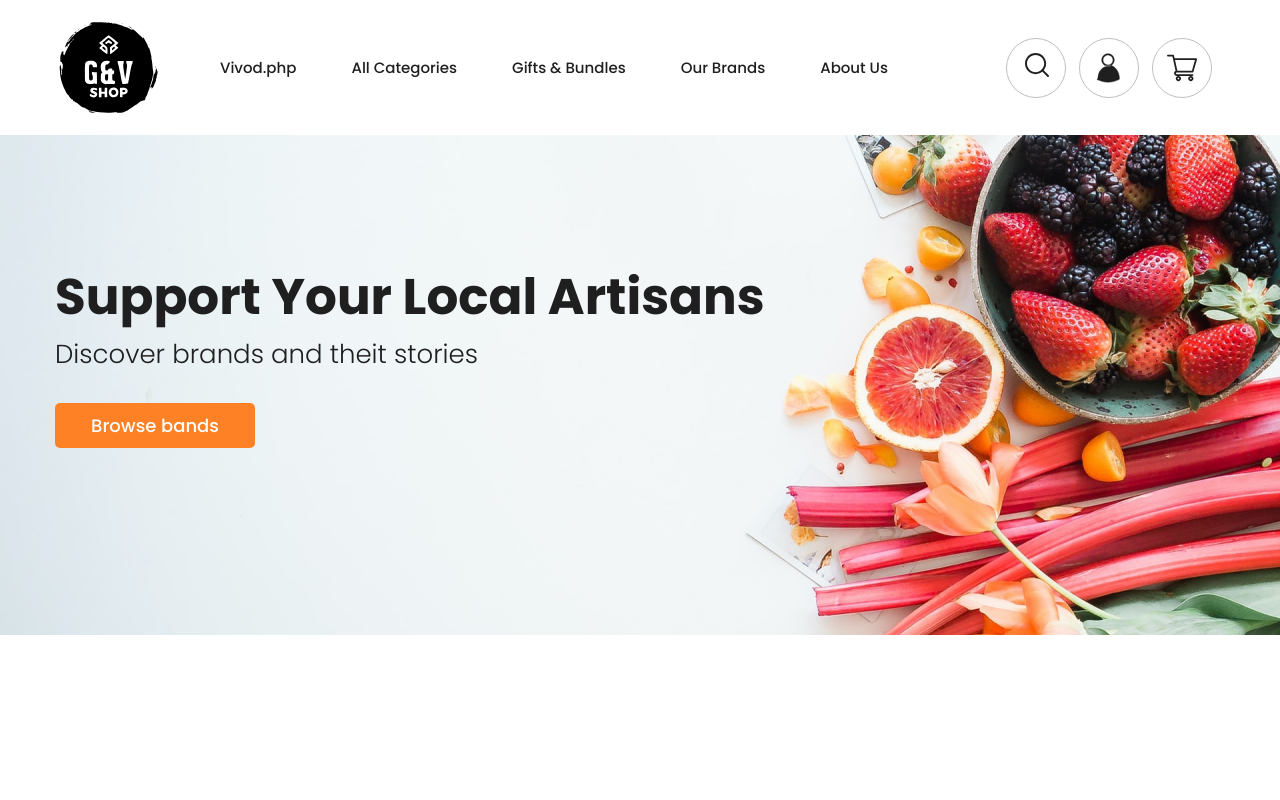
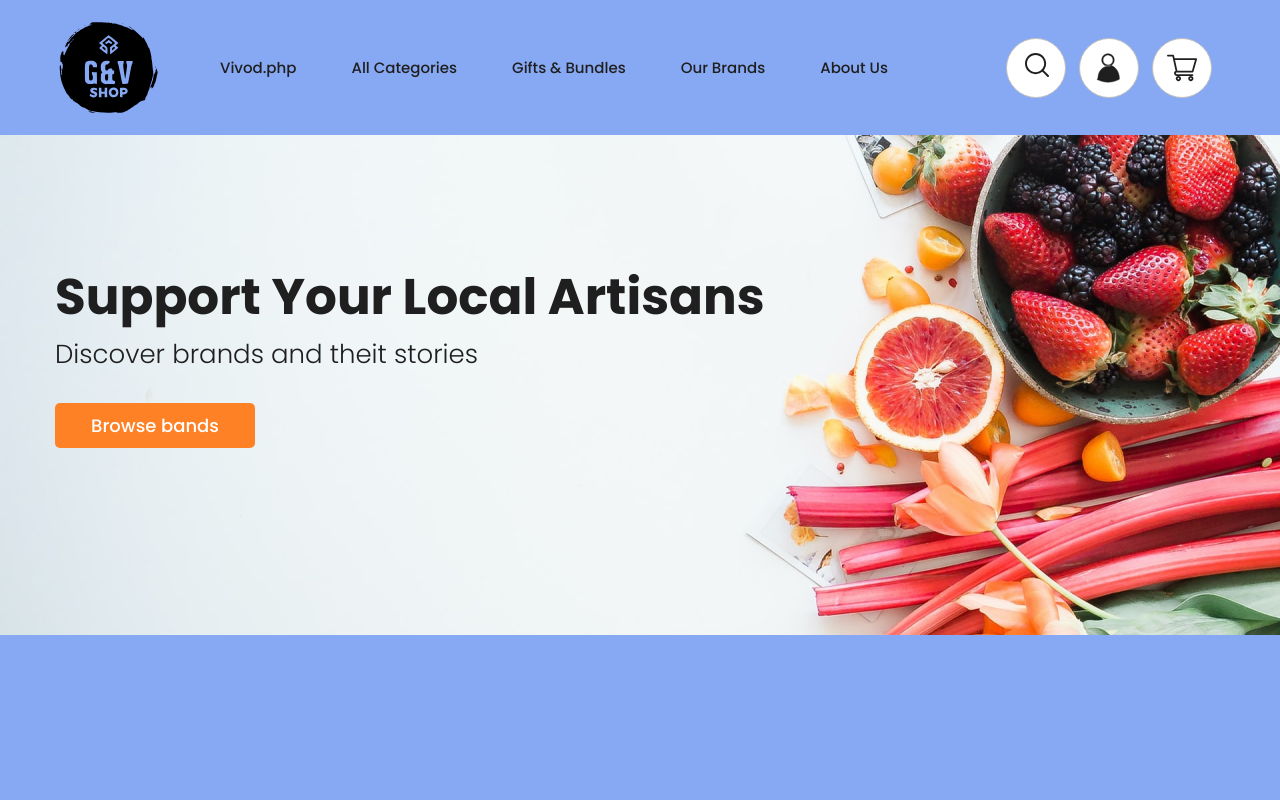
Before and after one commit to GEna2323/project, a PHP site: page / in a window 1280 px wide. Run offline with PHP 8.4, Linux system fonts and the light colour scheme.

Commit message:
Visual 20:00

```diff
--- a/css/profile.css
+++ b/css/profile.css
@@ -3,7 +3,7 @@ html, .main {
     align-items: center;
     justify-content: center;
     font-family: 'Jost', sans-serif;
-    background: linear-gradient(to bottom, #0f0c29, #5b59a9, #a5a5c0);
+    background: linear-gradient(to bottom,#2810f1, #6e64e7, #87a8f3);
     min-height: 100vh;
 }
 
@@ -11,6 +11,9 @@ html, .main {
     margin-right: 20px;
     border-radius: 25px;
 }
+.main {
+
+}
 
 .text {
     text-align: left;
--- a/css/style.css
+++ b/css/style.css
@@ -31,7 +31,7 @@ html,
 body {
 	height: 100%;
 	line-height: 1;
-	background: #ffffff;
+	background: #87a8f3;
 	font-size: 15px;
 	color: #252b42;
 	font-weight: 500;
@@ -53,7 +53,7 @@ body {
 }
 /* -----HEADER----------------------------------------------------------------- */
 .header {
-    background: #FFF;
+    background: #87a8f3;
     position: absolute;
 	width: 100%;
 	left: 0;
--- a/css/style2.css
+++ b/css/style2.css
@@ -6,7 +6,7 @@ body{
     align-items: center;
     min-height: 100vh;
     font-family: 'Jost', sans-serif;
-    background: linear-gradient(to bottom, #0f0c29, #302b63, #24243e);
+    background: linear-gradient(to bottom, #2810f1, #6e64e7, #87a8f3);
     /*background: linear-gradient(to bottom, #0f0c29, #5b59a9, #a5a5c0);*/
 }
 .main{
@@ -66,7 +66,7 @@ button{
     cursor: pointer;
 }
 button:hover{
-    background: #6d44b8;
+    background: #f57e3c;
 }
 .login{
     height: 460px;
--- a/index.html
+++ b/index.html
@@ -12,7 +12,7 @@
     <div class="wrapper">
         <header class="header">
             <div class="header__container _container">
-                <a href="index.html" class="header__logo">
+                <a href="index.php" class="header__logo">
                     <img src="img/logo/01.svg" alt="logo" class="logo__img">
                 </a>
                 <nav class="header__menu menu">
--- a/index.php
+++ b/index.php
@@ -15,7 +15,7 @@ session_start();
 <div class="wrapper">
     <header class="header">
         <div class="header__container _container">
-            <a href="index.html" class="header__logo">
+            <a href="index.php" class="header__logo">
                 <img src="img/logo/01.svg" alt="logo" class="logo__img">
             </a>
             <nav class="header__menu menu">
```
